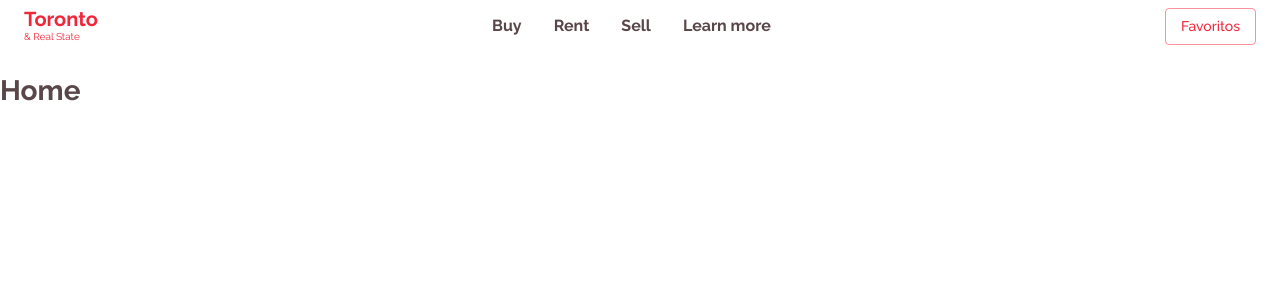
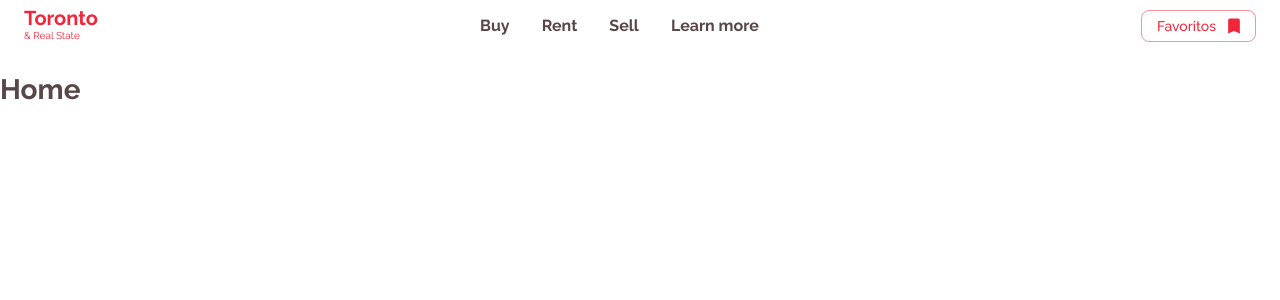
Before and after one commit to isaacamaro03/realstate, a React (Create React App) app in the folder src/: page / in a window 1280 px wide. Shown: the top 300 px of the page. Built offline with nearby package versions, Linux system fonts and the light colour scheme.

Commit message:
Finished AppBar general composition

```diff
--- a/src/package.json
+++ b/src/package.json
@@ -6,6 +6,7 @@
   "dependencies": {
     "@craco/craco": "^6.1.2",
     "@material-ui/core": "^4.11.4",
+    "@material-ui/icons": "^4.11.2",
     "@testing-library/jest-dom": "^5.14.1",
     "@testing-library/react": "^11.2.7",
     "@testing-library/user-event": "^12.8.3",
--- a/src/src/components/appBar/AppBar.js
+++ b/src/src/components/appBar/AppBar.js
@@ -2,6 +2,7 @@ import { makeStyles } from "@material-ui/core/styles";
 import Logo from "@components/logo";
 import { NavBar, NavItem } from "@components/navBar";
 import Button from "@components/button";
+import Bookmark from "@material-ui/icons/Bookmark";
 
 const useStyles = makeStyles({
   appBar: {
@@ -34,7 +35,7 @@ const AppBar = () => {
           <NavItem>Sell</NavItem>
           <NavItem>Learn more</NavItem>
         </NavBar>
-        <Button>Favoritos</Button>
+        <Button endIcon={<Bookmark />}>Favoritos</Button>
       </div>
     </header>
   );
--- a/src/src/components/button/Button.js
+++ b/src/src/components/button/Button.js
@@ -2,9 +2,7 @@ import clsx from "clsx";
 import { Button as MuiButton, makeStyles } from "@material-ui/core";
 
 const useStyles = makeStyles({
-  root: {
-    textTransform: "none",
-  },
+  root: {},
 });
 
 const Button = ({ children, className, ...rest }) => {
@@ -14,8 +12,8 @@ const Button = ({ children, className, ...rest }) => {
     <MuiButton
       color="primary"
       variant="outlined"
+      className={clsx(classes.root, className)}
       {...rest}
-      className={clsx(classes.root, className)}
     >
       {children}
     </MuiButton>
--- a/src/src/components/navBar/NavItem.js
+++ b/src/src/components/navBar/NavItem.js
@@ -12,7 +12,7 @@ const NavItem = ({ className, children, ...rest }) => {
   const classes = useStyles();
 
   const CustomLink = ({ children, ...rest }) => (
-    <Link color="body1" underline="none" {...rest}>
+    <Link color="inherit" underline="none" {...rest}>
       {children}
     </Link>
   );
--- a/src/src/components/themeProvider/ThemeProvider.js
+++ b/src/src/components/themeProvider/ThemeProvider.js
@@ -8,6 +8,13 @@ const theme = createMuiTheme({
         body: {
           color: "hsl(353, 11%, 31%)",
         },
+      },
+    },
+    MuiButton: {
+      root: {
+        textTransform: "none",
+        borderRadius: "8px",
+        lineHeight: "1.25rem",
       },
     },
   },
```
Also changed, not shown: 1 other file (tests, documents, lock files or other folders).
